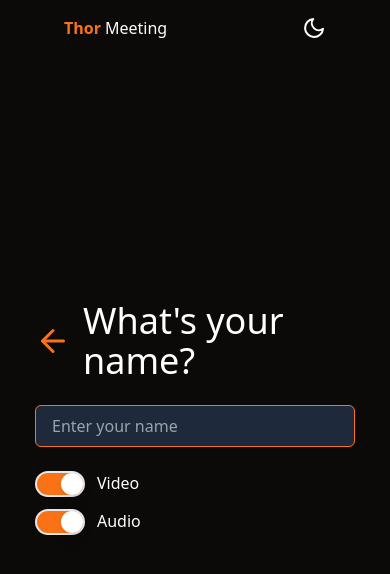
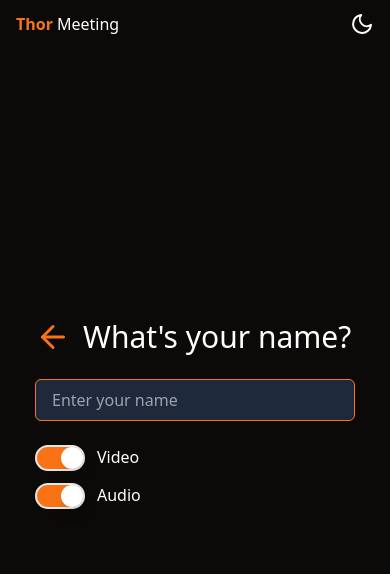
Before and after one commit to nttn9x/thor-meeting-client, a React (Vite) app: page /name/1 in a window 390 px wide. Shown: the top 574 px of the page. Built offline with nearby package versions, Linux system fonts and the light colour scheme.

Commit message:
feat: enhance spacing

```diff
--- a/src/pages/layout/header.component.tsx
+++ b/src/pages/layout/header.component.tsx
@@ -18,7 +18,7 @@ export default function LayoutHeader() {
   };
 
   return (
-    <header className="fixed top-0 w-full py-4 px-16 flex justify-between items-center">
+    <header className="fixed top-0 w-full py-3 px-4 md:py-4 md:px-8 flex justify-between items-center">
       <div>
         <span className="font-semibold text-primary-500 mr-1">Thor</span>Meeting
       </div>
--- a/src/pages/layout/index.tsx
+++ b/src/pages/layout/index.tsx
@@ -5,7 +5,7 @@ const Layout = () => {
   return (
     <>
       <LayoutHeader />
-      <main className="h-full w-full pt-14">
+      <main className="h-full w-full pt-12 md:pt-14">
         <Outlet />
       </main>
     </>
--- a/src/pages/lobby/lobby-actions.component.tsx
+++ b/src/pages/lobby/lobby-actions.component.tsx
@@ -42,7 +42,7 @@ const DashBoardActions = () => {
       />
       <Button
         className={clsx(
-          "!text-primary-500 border-x border-y border-white hover:border-primary-500",
+          "!text-primary-500 border-x border-y border-transparent hover:border-primary-500",
           {
             "invisible peer-focus:visible": !code,
           }
--- a/src/pages/room/room-actions.component.tsx
+++ b/src/pages/room/room-actions.component.tsx
@@ -24,7 +24,7 @@ export default function RoomActions() {
   }
 
   return (
-    <div className="flex-initial p-6">
+    <div className="flex-initial p-4 md:p-6">
       <div className="flex flex-row">
         <div className="hidden md:block basis-1/6"></div>
         <RoomMediaActions />
--- a/src/pages/room/room-videos.component.tsx
+++ b/src/pages/room/room-videos.component.tsx
@@ -46,7 +46,7 @@ export default function RoomVideos() {
     <div className="flex-auto overflow-hidden">
       <div
         ref={refVideos!}
-        className="grid grid-flow-row w-full h-full px-8 pt-8 gap-8 grid-cols-1 grid-rows-1"
+        className="grid grid-flow-row w-full h-full px-4 pt-4 md:px-8 md:pt-8 gap-4 md:gap-8 grid-cols-1 grid-rows-1"
       >
         <div className="overflow-hidden w-full h-full rounded-lg">
           <VideoPlayer show={Boolean(device.video)} stream={localStream} />
--- a/src/pages/room/room.context.tsx
+++ b/src/pages/room/room.context.tsx
@@ -91,7 +91,7 @@ const Room = ({ children }: IProps) => {
     }));
 
     function drawGrid() {
-      refVideos.current!.className = `grid grid-flow-row w-full h-full px-8 pt-8 gap-8 ${getGridTemplate(
+      refVideos.current!.className = `grid grid-flow-row w-full h-full px-4 pt-4 md:px-8 md:pt-8 gap-4 md:gap-8 ${getGridTemplate(
         refVideos?.current?.childNodes.length || 1
       )}`;
     }
--- a/src/pages/welcome/welcome.container.tsx
+++ b/src/pages/welcome/welcome.container.tsx
@@ -63,7 +63,9 @@ const DashBoard = () => {
             <ArrowLeft className="w-9 h-9" />
           </Link>
 
-          <label className="text-4xl">{t("what_s_your_name")}</label>
+          <label className="text-3xl md:text-4xl">
+            {t("what_s_your_name")}
+          </label>
         </div>
 
         <Input
```
